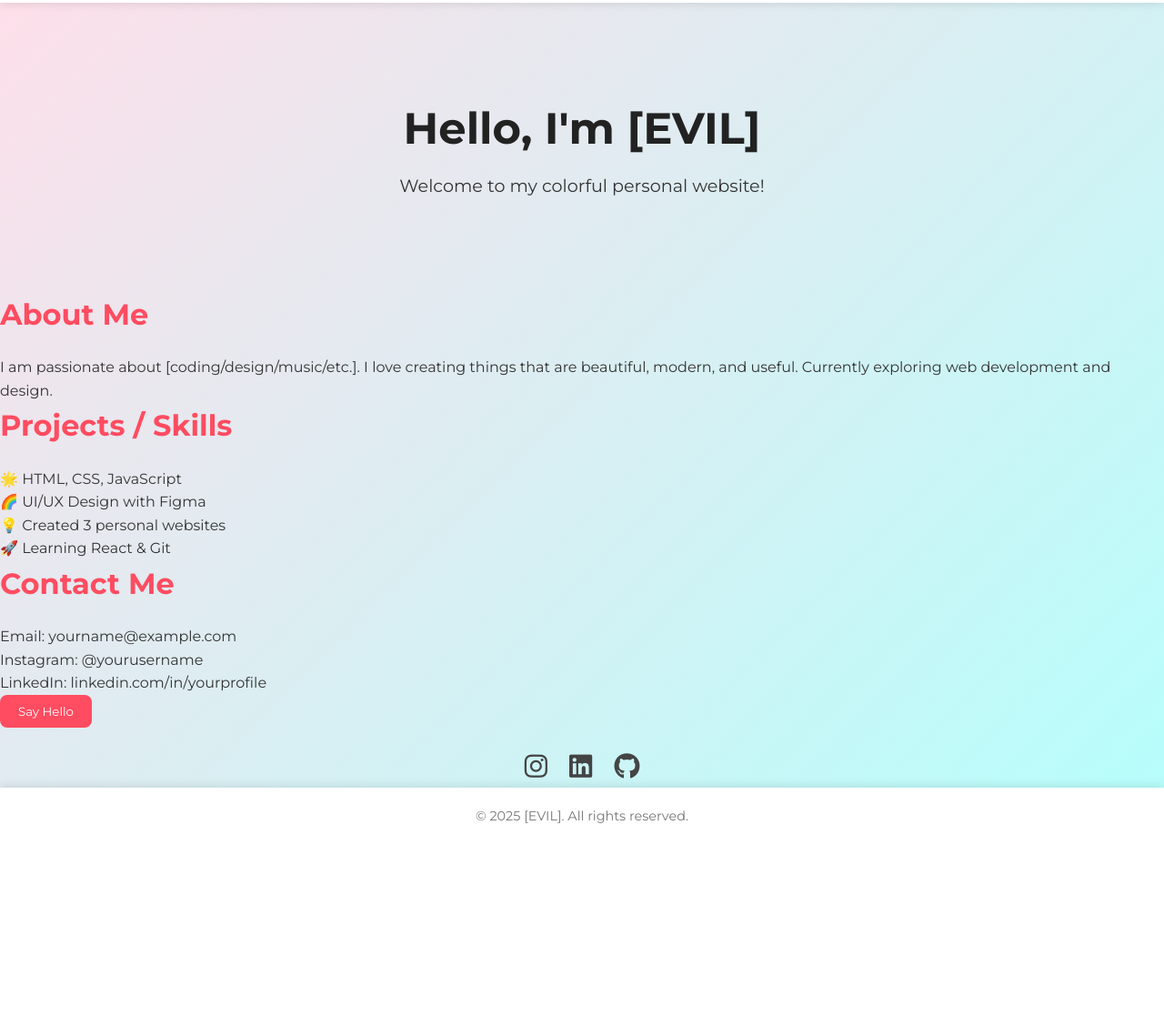
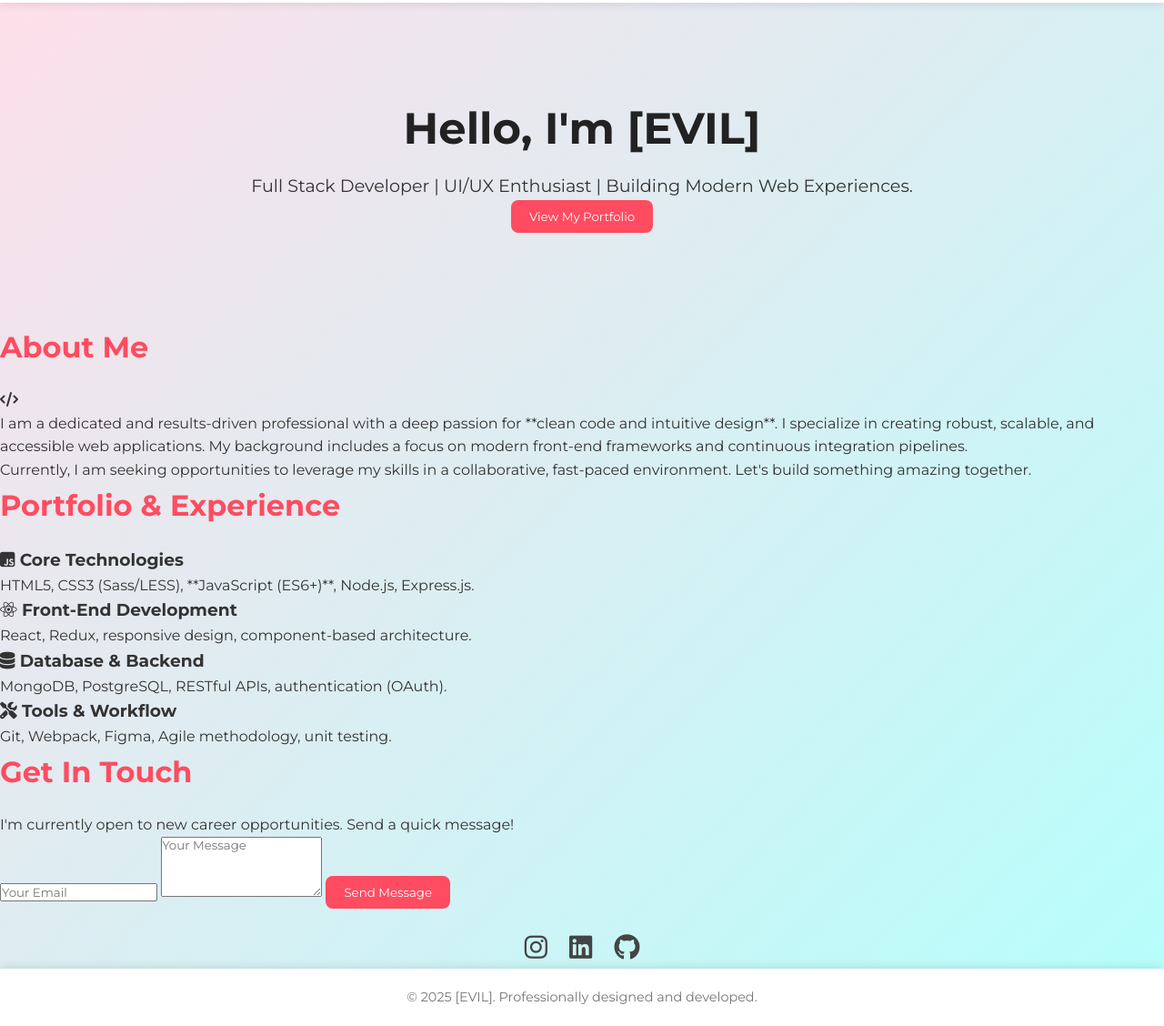
Before and after one commit to evil-git/personal-website, a plain HTML site: page index.html in a window 1280 px wide. Shown: the part 63-1191 px from the top of the page at 91% size. Before the commit the page ends 992 px from the top, so only its background shows below. Drawn offline with Linux system fonts and the light colour scheme.

Commit message:
Update index.html

```diff
--- a/index.html
+++ b/index.html
@@ -3,60 +3,84 @@
 <head>
   <meta charset="UTF-8" />
   <meta name="viewport" content="width=device-width, initial-scale=1.0" />
-  <title>My Personal Website</title>
-  <link href="https://fonts.googleapis.com/css2?family=Montserrat:wght@400;700&display=swap" rel="stylesheet">
+  <title>[EVIL] - Professional Web Developer & Designer</title>
+  <link href="https://fonts.googleapis.com/css2?family=Montserrat:wght@400;600;700&display=swap" rel="stylesheet">
   <link rel="stylesheet" href="https://cdnjs.cloudflare.com/ajax/libs/font-awesome/6.5.0/css/all.min.css">
   <link rel="stylesheet" href="style.css" />
 </head>
 <body>
   <nav>
-    <div><strong>MySite</strong></div>
-    <div>
+    <div class="logo"><strong>&lt;EVIL/&gt;</strong></div>
+    <div class="nav-links">
       <a href="#home">Home</a>
       <a href="#about">About</a>
-      <a href="#projects">Projects</a>
+      <a href="#portfolio">Portfolio</a>
       <a href="#contact">Contact</a>
     </div>
   </nav>
 
-  <section class="hero" id="home">
-    <h1>Hello, I'm [EVIL]</h1>
-    <p>Welcome to my colorful personal website!</p>
-  </section>
+  <main>
+    <section class="hero" id="home">
+      <h1>Hello, I'm [EVIL]</h1>
+      <p class="tagline">Full Stack Developer | UI/UX Enthusiast | Building Modern Web Experiences.</p>
+      <button class="primary-btn">View My Portfolio</button>
+    </section>
 
-  <section id="about">
-    <h2 class="section-title">About Me</h2>
-    <p>I am passionate about [coding/design/music/etc.]. I love creating things that are beautiful, modern, and useful. Currently exploring web development and design.</p>
-  </section>
+    <section id="about" class="container">
+      <h2 class="section-title">About Me</h2>
+      <div class="about-content">
+        <div class="profile-avatar" role="img" aria-label="Professional avatar of [EVIL]">
+          <i class="fas fa-code"></i>
+        </div>
+        <div class="about-text">
+          <p>I am a dedicated and results-driven professional with a deep passion for **clean code and intuitive design**. I specialize in creating robust, scalable, and accessible web applications. My background includes a focus on modern front-end frameworks and continuous integration pipelines.</p>
+          <p>Currently, I am seeking opportunities to leverage my skills in a collaborative, fast-paced environment. Let's build something amazing together.</p>
+        </div>
+      </div>
+    </section>
 
-  <section id="projects">
-    <h2 class="section-title">Projects / Skills</h2>
-    <ul>
-      <li>🌟 HTML, CSS, JavaScript</li>
-      <li>🌈 UI/UX Design with Figma</li>
-      <li>💡 Created 3 personal websites</li>
-      <li>🚀 Learning React & Git</li>
-    </ul>
-  </section>
+    <section id="portfolio" class="container">
+      <h2 class="section-title">Portfolio & Experience</h2>
+      <div class="skills-grid">
+        <div class="skill-card">
+          <h3><i class="fab fa-js-square"></i> Core Technologies</h3>
+          <p>HTML5, CSS3 (Sass/LESS), **JavaScript (ES6+)**, Node.js, Express.js.</p>
+        </div>
+        <div class="skill-card">
+          <h3><i class="fab fa-react"></i> Front-End Development</h3>
+          <p>React, Redux, responsive design, component-based architecture.</p>
+        </div>
+        <div class="skill-card">
+          <h3><i class="fas fa-database"></i> Database & Backend</h3>
+          <p>MongoDB, PostgreSQL, RESTful APIs, authentication (OAuth).</p>
+        </div>
+        <div class="skill-card">
+          <h3><i class="fas fa-tools"></i> Tools & Workflow</h3>
+          <p>Git, Webpack, Figma, Agile methodology, unit testing.</p>
+        </div>
+      </div>
+    </section>
 
-  <section id="contact">
-    <h2 class="section-title">Contact Me</h2>
-    <ul>
-      <li>Email: yourname@example.com</li>
-      <li>Instagram: @yourusername</li>
-      <li>LinkedIn: linkedin.com/in/yourprofile</li>
-    </ul>
-    <button>Say Hello</button>
+    <section id="contact" class="container">
+      <h2 class="section-title">Get In Touch</h2>
+      <p class="contact-prompt">I'm currently open to new career opportunities. Send a quick message!</p>
 
-    <div class="social-icons">
-      <a href="https://instagram.com/yourusername" target="_blank"><i class="fab fa-instagram"></i></a>
-      <a href="https://linkedin.com/in/yourprofile" target="_blank"><i class="fab fa-linkedin"></i></a>
-      <a href="https://github.com/yourusername" target="_blank"><i class="fab fa-github"></i></a>
-    </div>
-  </section>
+      <form class="contact-form">
+        <input type="email" placeholder="Your Email" required>
+        <textarea placeholder="Your Message" rows="4" required></textarea>
+        <button type="submit" class="secondary-btn">Send Message</button>
+      </form>
+
+      <div class="social-icons">
+        <a href="https://instagram.com/yourusername" target="_blank" aria-label="Instagram Profile"><i class="fab fa-instagram"></i></a>
+        <a href="https://linkedin.com/in/yourprofile" target="_blank" aria-label="LinkedIn Profile"><i class="fab fa-linkedin"></i></a>
+        <a href="https://github.com/yourusername" target="_blank" aria-label="GitHub Profile"><i class="fab fa-github"></i></a>
+      </div>
+    </section>
+  </main>
 
   <footer>
-    &copy; 2025 [EVIL]. All rights reserved.
+    &copy; 2025 [EVIL]. Professionally designed and developed.
   </footer>
 </body>
 </html>
```
